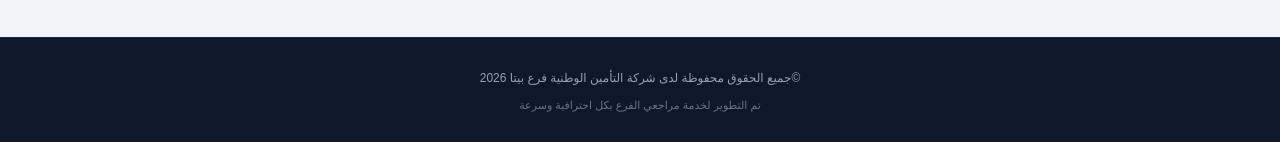
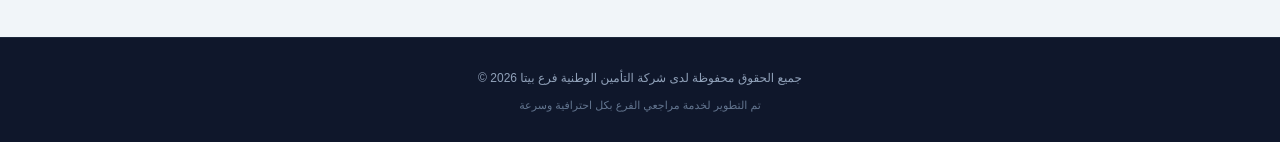
Before and after one commit to ShadiGhaith/nic-beita-branch, a Next.js app: page / in a window 1280 px wide. Shown: the part 2805-2947 px from the top of the page. Built offline with nearby package versions, Linux system fonts and the light colour scheme; no server answers; the database is empty.

Commit message:
Update page.tsx

```diff
--- a/app/page.tsx
+++ b/app/page.tsx
@@ -716,7 +716,7 @@ export default function NICPalestineLanding() {
 
       {/* الفوتر */}
       <footer className="bg-slate-900 text-slate-400 py-8 px-6 border-t border-slate-800 text-center text-xs space-y-3">
-        <p>©جميع الحقوق محفوظة لدى شركة التأمين الوطنية فرع بيتا 2026 </p>
+        <p>جميع الحقوق محفوظة لدى شركة التأمين الوطنية فرع بيتا 2026 ©</p>
         <p className="text-[11px] text-slate-500">تم التطوير لخدمة مراجعي الفرع بكل احترافية وسرعة</p>
       </footer>
 
```
